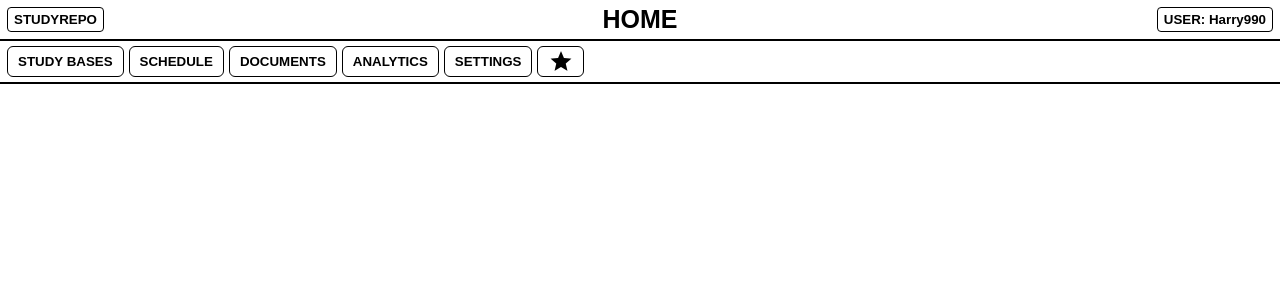
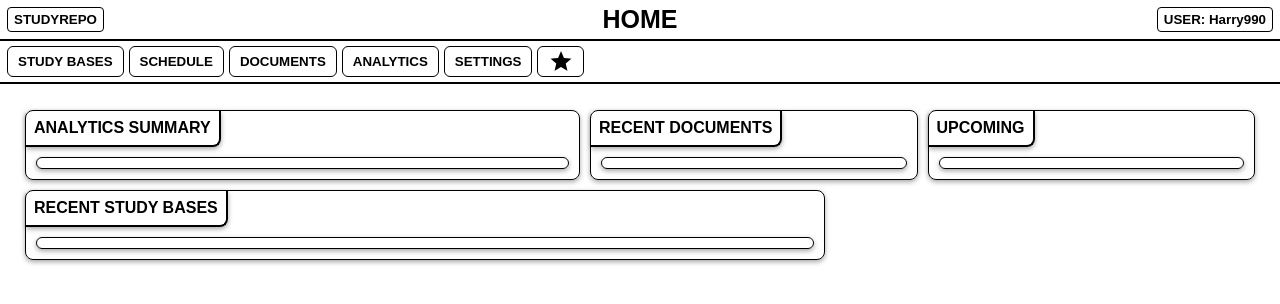
Before and after one commit to MohammedAbidur00/StudyRepo, a website: page frontend/index.html in a window 1280 px wide. Drawn offline with Linux system fonts and the light colour scheme.

Commit message:
feat: added summary containers to home page

```diff
--- a/frontend/index.html
+++ b/frontend/index.html
@@ -8,7 +8,7 @@
     <title>StudyRepo</title>
 </head>
 <body>
-    <div id="homeWrapper" class="Wrapper">
+    <div id="Wrapper" class="Wrapper">
         <div class="Top-Bar">
             <div class="Top-Bar-Header-Container">
                 <div class="App-Label-Container">
@@ -28,6 +28,32 @@
                 <button class="Top-Bar-Btn material-icons">star</button>
             </div>
         </div>
+        <div class="Page-Content">
+            <div id="analyticsSum" class="Summary-Container">
+                <div class="Sumary-Container-Label">
+                    <p>ANALYTICS SUMMARY</p>
+                </div>
+                <div class="Summary-Content"></div>
+            </div>
+            <div class="Summary-Container">
+                <div class="Sumary-Container-Label">
+                    <p>RECENT DOCUMENTS</p>
+                </div>
+                <div class="Summary-Content"></div>
+            </div>
+            <div class="Summary-Container">
+                <div class="Sumary-Container-Label">
+                    <p>UPCOMING</p>
+                </div>
+                <div class="Summary-Content"></div>
+            </div>
+            <div id="recentStudyBasesSum" class="Summary-Container">
+                <div class="Sumary-Container-Label">
+                    <p>RECENT STUDY BASES</p>
+                </div>
+                <div class="Summary-Content"></div>
+            </div>
+        </div>
     </div>
 
     <script src="index.js"></script>
--- a/frontend/style.css
+++ b/frontend/style.css
@@ -6,6 +6,11 @@
 
 body {
     font-family: Arial;
+}
+
+.Wrapper {
+    display: flex;
+    flex-direction: column;
 }
 
 .Top-Bar {
@@ -75,6 +80,54 @@ body {
     display: none;
 }
 
+.Page-Content {
+    display: flex;
+    flex-direction: row;
+    flex-wrap: wrap;
+    gap: 10px;
+    padding: 25px;
+    margin-top: 85px;
+}
+
+.Summary-Container {
+    border: black 1.5px solid;
+    display: flex;
+    flex-direction: column;
+    flex-wrap: wrap;
+    padding: 10px;
+    border-radius: 8px;
+    padding-top: 0;
+    padding-left: 0;
+    flex: 1 1 300px;
+    max-width: 800px;
+    gap: 10px;
+    box-shadow: 0 2px 5px rgba(0,0,0,0.35);
+}
+
+.Sumary-Container-Label {
+    border: black 2px solid;
+    border-top: none;
+    border-left: none;
+    padding: 8px;
+    border-bottom-right-radius: 8px;
+    max-width: fit-content;
+    font-weight: bold;
+    text-decoration: wavy;
+    box-shadow: 0 2px 5px rgba(0,0,0,0.35);
+}
+
+#analyticsSum {
+    flex: 2 1 500px;
+}
+
+.Summary-Content {
+    border: black 1.5px solid;
+    border-radius: 6px;
+    padding: 5px;
+    margin-left: 10px;
+    box-shadow: 0 2px 5px rgba(0,0,0,0.35);
+}
+
 :focus {
     outline: none;
 }
```
Also changed, not shown: 1 other file.
